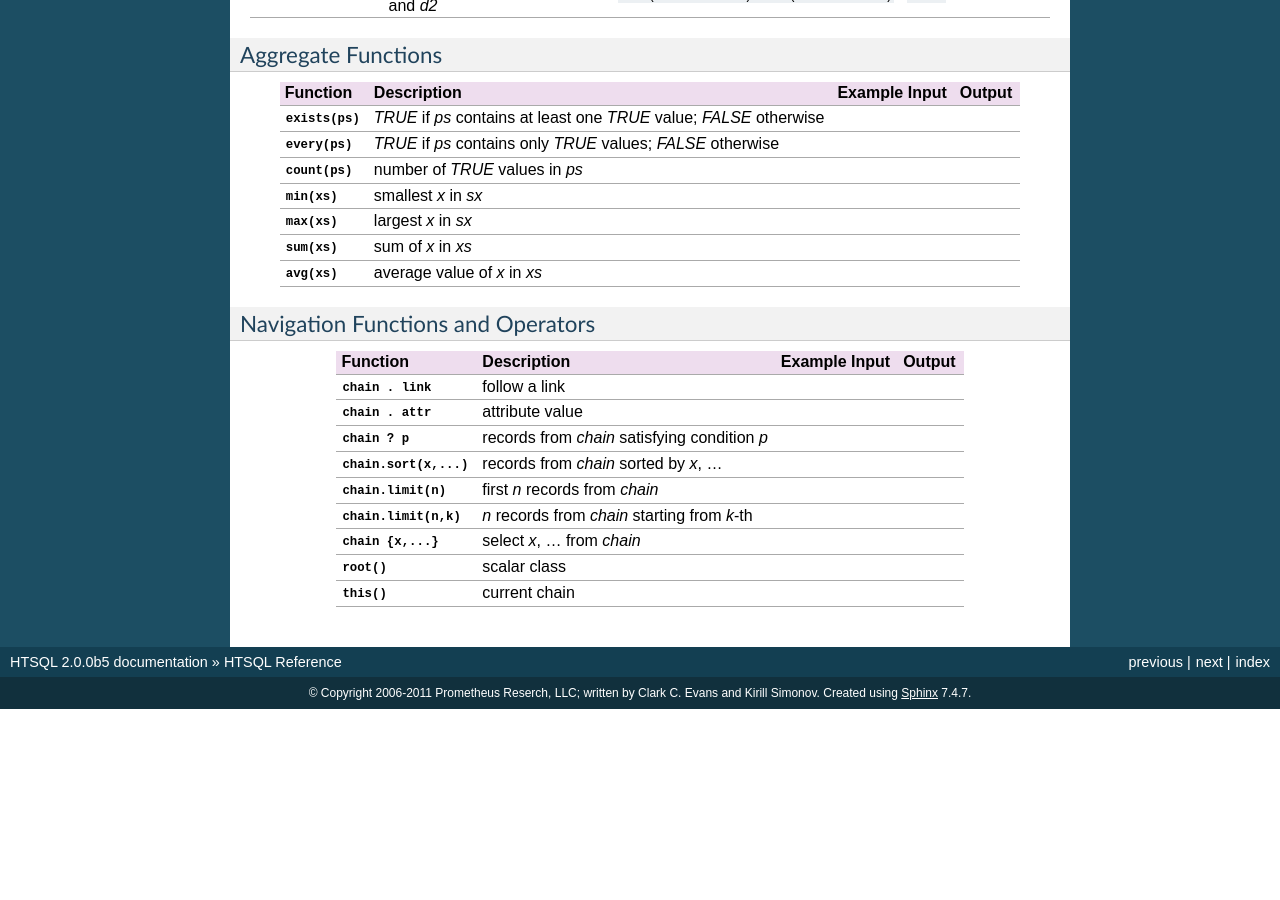
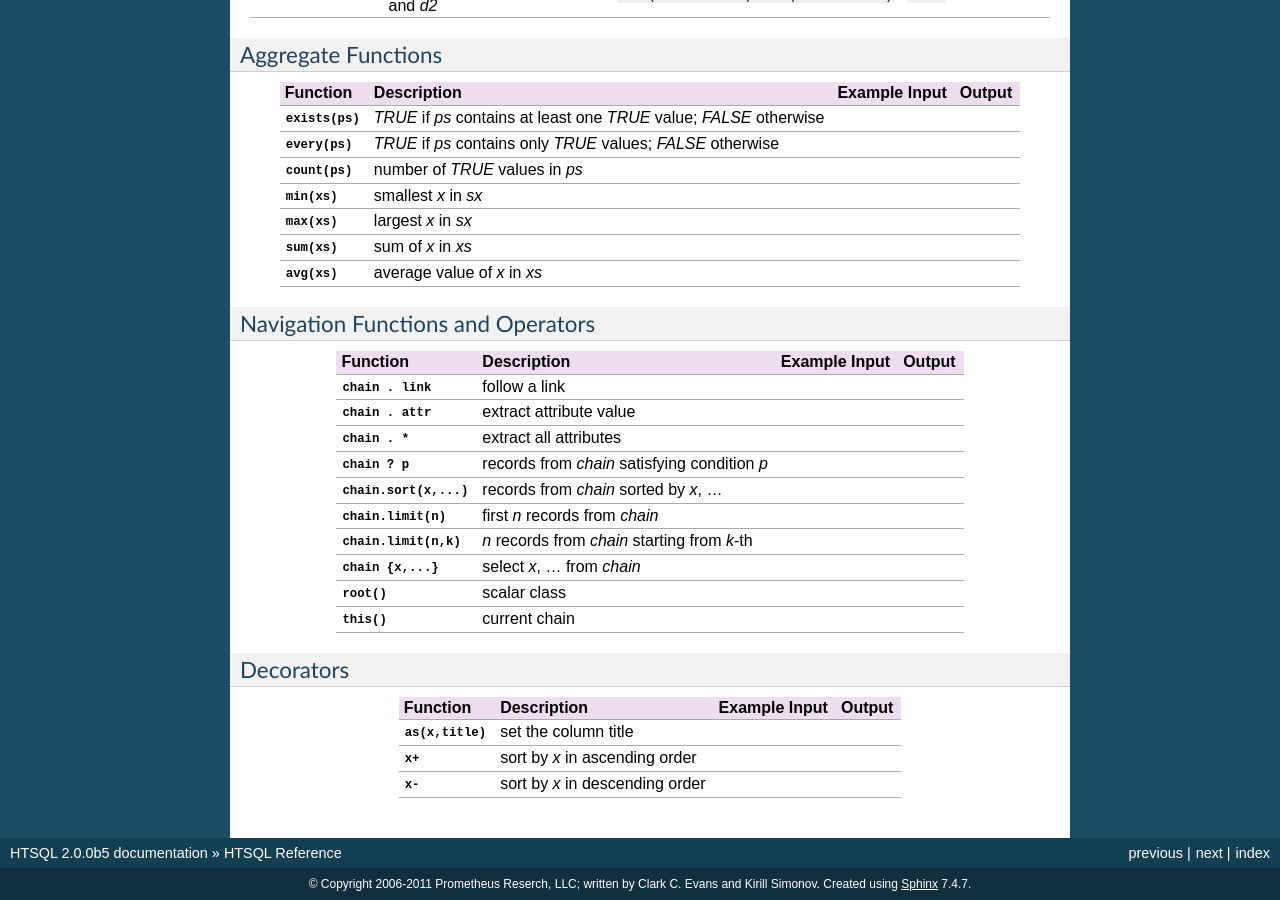
Before and after one commit to prometheusresearch/htsql, a Sphinx documentation site: the page built from doc/reference.rst, in a window 1280 px wide and 900 px high, scrolled down 4413 px. Built offline with Sphinx 7.4.7, drawn with Linux system fonts in a browser that asks for light colours; before the commit the page ends 5122 px from its top, so only the background shows below that.

Commit message:
Added decorators reference.

```diff
--- a/doc/reference.rst
+++ b/doc/reference.rst
@@ -405,7 +405,9 @@ Navigation Functions and Operators
 +======================+===========================+===========================+======================+
 | `chain . link`       | follow a link             |                           |                      |
 +----------------------+---------------------------+---------------------------+----------------------+
-| `chain . attr`       | attribute value           |                           |                      |
+| `chain . attr`       | extract attribute value   |                           |                      |
++----------------------+---------------------------+---------------------------+----------------------+
+| `chain . *`          | extract all attributes    |                           |                      |
 +----------------------+---------------------------+---------------------------+----------------------+
 | `chain ? p`          | records from *chain*      |                           |                      |
 |                      | satisfying condition *p*  |                           |                      |
@@ -426,3 +428,19 @@ Navigation Functions and Operators
 +----------------------+---------------------------+---------------------------+----------------------+
 | `this()`             | current chain             |                           |                      |
 +----------------------+---------------------------+---------------------------+----------------------+
+
+
+Decorators
+----------
+
++----------------------+---------------------------+---------------------------+----------------------+
+| Function             | Description               | Example Input             | Output               |
++======================+===========================+===========================+======================+
+| `as(x,title)`        | set the column title      |                           |                      |
++----------------------+---------------------------+---------------------------+----------------------+
+| `x+`                 | sort by *x* in            |                           |                      |
+|                      | ascending order           |                           |                      |
++----------------------+---------------------------+---------------------------+----------------------+
+| `x-`                 | sort by *x* in            |                           |                      |
+|                      | descending order          |                           |                      |
++----------------------+---------------------------+---------------------------+----------------------+
```
